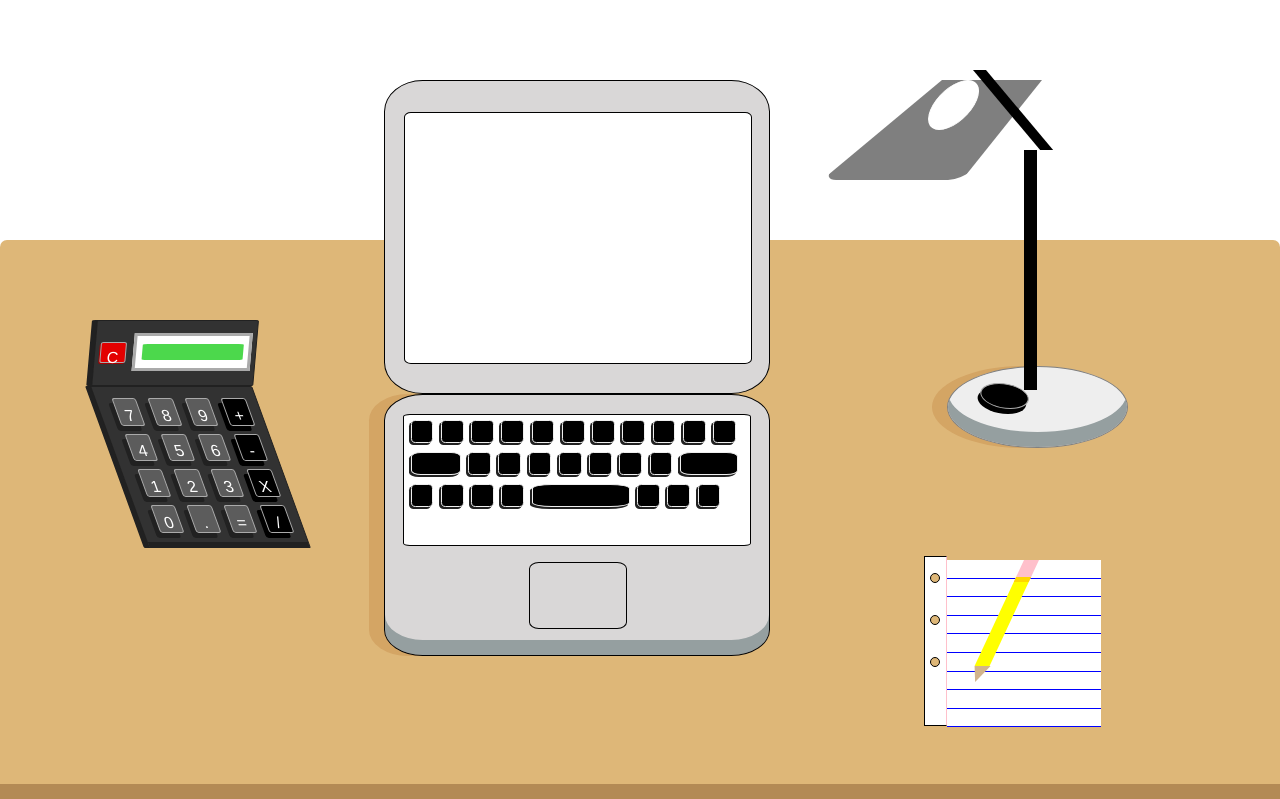
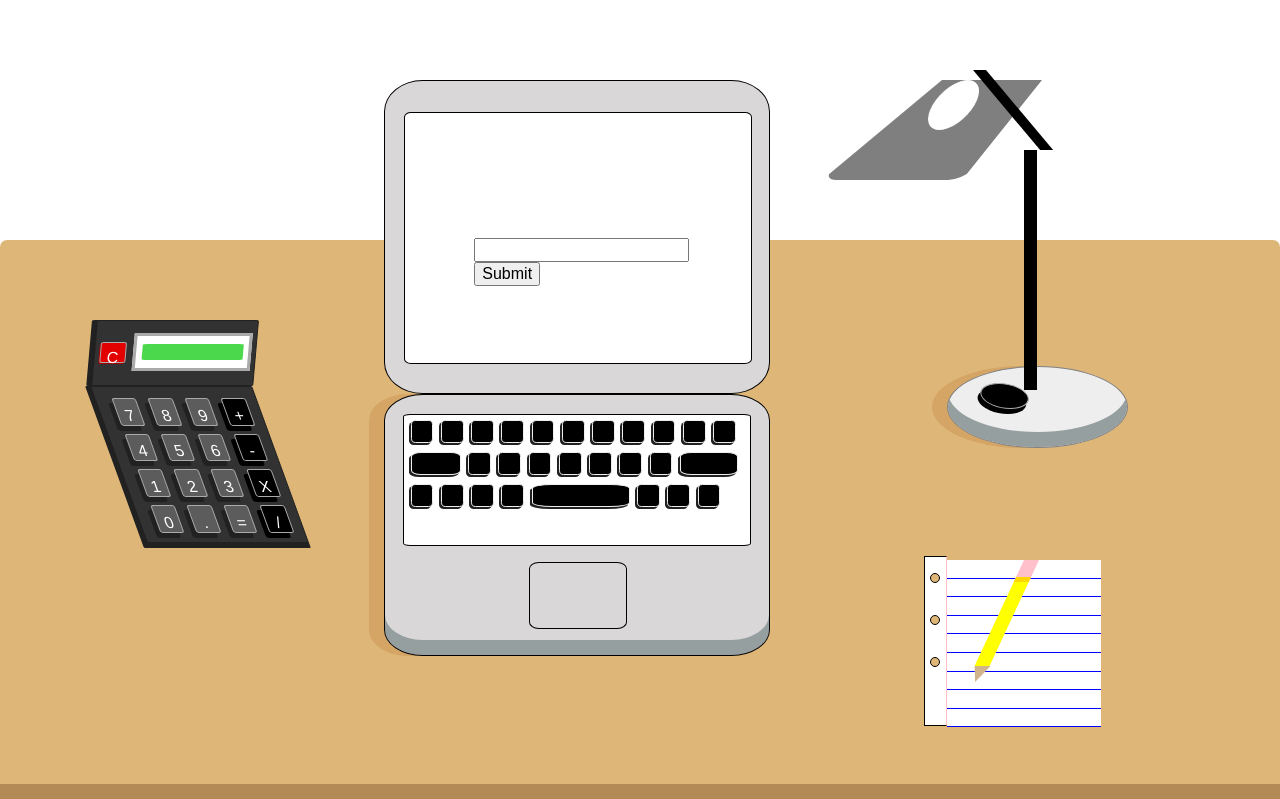
Before and after one commit to sneubig/Big-Design, a PHP site: page / in a window 1280 px wide. Shown: the top 799 px of the page. Run offline with PHP 8.4, Linux system fonts and the light colour scheme; some libraries are stand-ins or nearby versions.

Commit message:
added google search capability within searchbar

```diff
--- a/index.html
+++ b/index.html
@@ -142,11 +142,16 @@
 
 	<div class="center-container">
 		<!-- Laptop -->
-		<div class="lap-container zoomTarget" data-targetsize=".7" >
+		<div class="lap-container">
 
 			<!-- Screen -->
 			<div class="lap-top">
 				<div class="lap-screen">
+					<form class="searchbar">
+					  <div>
+					    <a href='http://google.com/'></a> <input type="text"><input id="submit-button" type="submit">
+					  </div>
+					</form>
 					<div class="cursor"></div>
 				</div>
 			</div>
--- a/script.js
+++ b/script.js
@@ -132,7 +132,38 @@ $(document).ready(function(){
 
 
 // var link = document.getElementById('searchbar');
-// var input = $('#searchbar'.append('<input type="text" value="some text">');
+
+
+
+$('form.searchbar').on('submit', function(event){
+	event.preventDefault();
+	var searchbar = "https://www.google.com/#q=" + $("input[type='text']").val();
+	window.location.href = searchbar;
+
+	// $(searchbar).submit(function(event){
+	// 	event.preventDefault();
+	// 	window.location.href = searchbar;
+	// });
+		// $('.lap-screen').css({
+		// 	'background-image': 'url(' + searchbar + ')'
+		// });
+	// })
+
+	// document.getElementsByClassName("lap-screen")[0] = searchbar;
+	// return true;
+	// console.log(searchbar);
+	// $(searchbar).submit(function(event){
+	// 	event.preventDefault();
+	// 	window.location.href = searchbar;
+	// })
+	// $(searchbar).submit();
+})
+
+
+
+// $('#submit-button').on('click', function(){
+// 	return
+// });
 
 // $('.searchbar').append("<a href='http://www.google.com/' + input + '</a>');
 
--- a/style.css
+++ b/style.css
@@ -330,7 +330,6 @@ body, html{
 	width: 90%;
 	height: 80%;
 	background-color: #fff;
-	background-size: cover;
 	border-radius: 2%;
 	position: relative;
 	left: 5%;
@@ -339,9 +338,11 @@ body, html{
 }
 
 .searchbar{
-	width: ;
-	height: 20%;
-	border: 1px solid black;
+	width: 40%;
+	height: 10%;
+	position: absolute;
+	left: 20%;
+	top: 50%;
 }
 
 .cursor{
```
